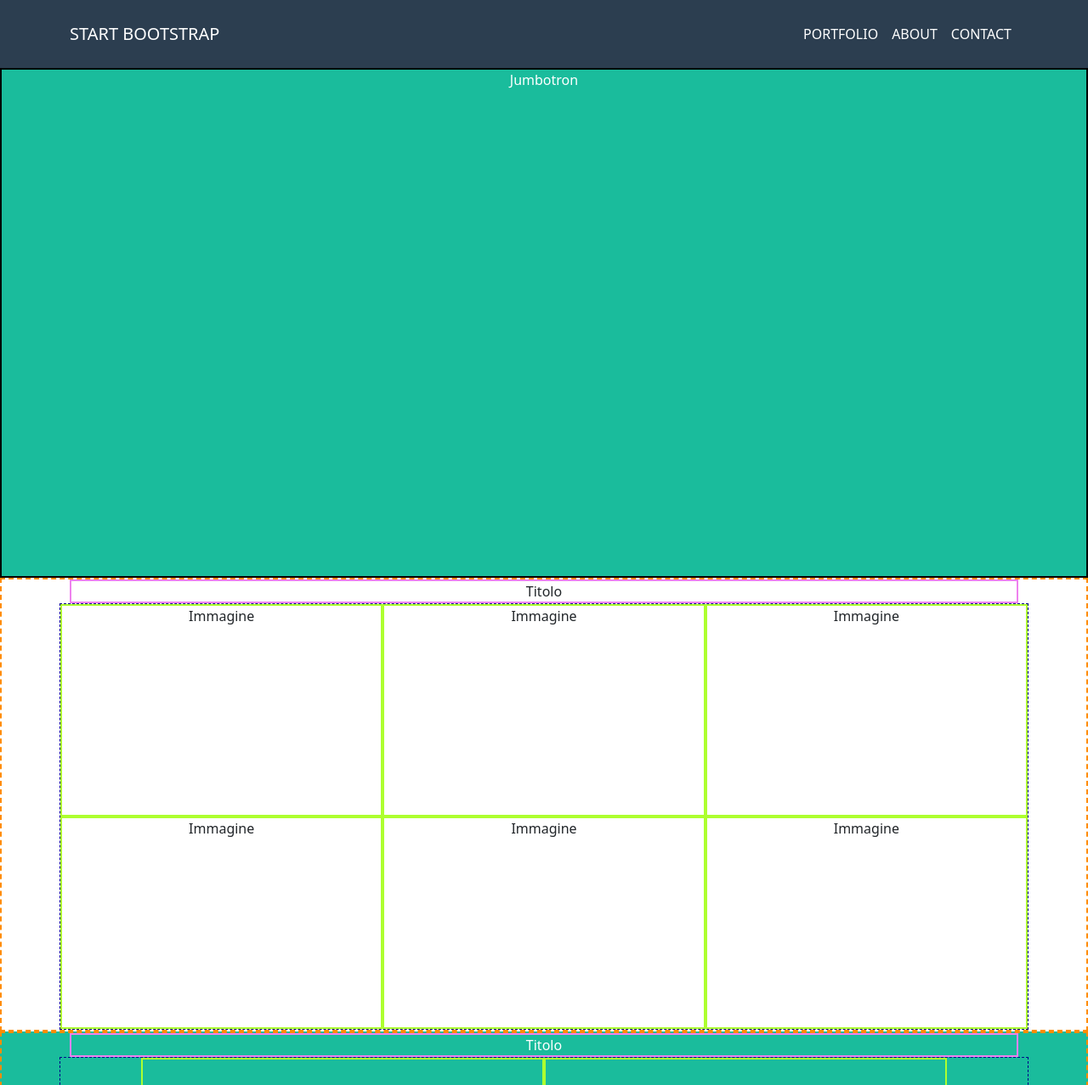
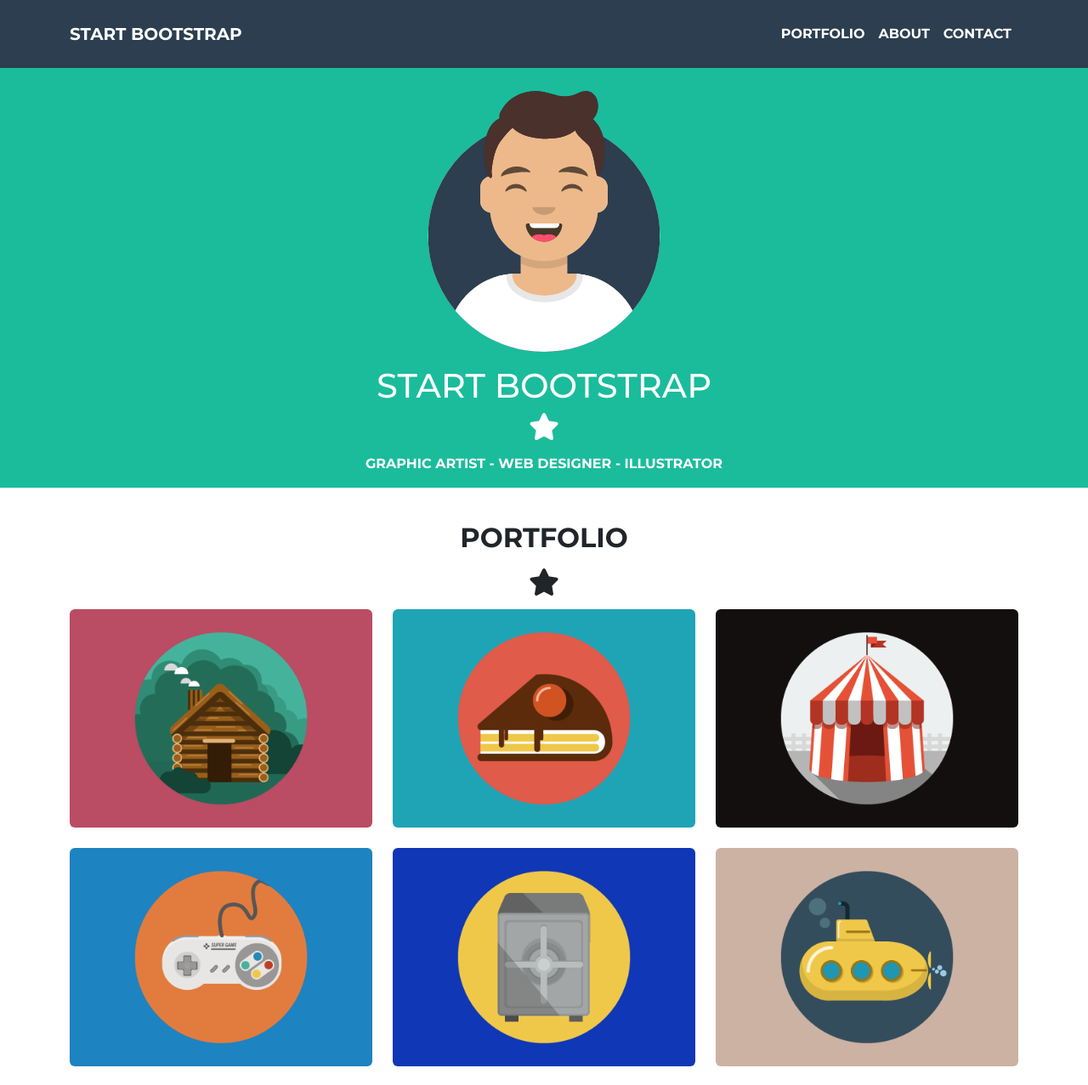
Before and after one commit to SantiGalvan/html-css-bootstrap-freelancer, a plain HTML site: page index.html in a window 1280 px wide. Shown: the top 1277 px of the page at 85% size. Drawn offline with nearby package versions, Linux system fonts and the light colour scheme.

Commit message:
added section portfolio & jumbotron

```diff
--- a/css/style.css
+++ b/css/style.css
@@ -6,8 +6,13 @@
 }
 
 /* General */
-section {
-    border: 2px dashed darkorange;
+body {
+    font-family: 'Montserrat', sans-serif;
+}
+
+img {
+    max-width: 100%;
+    height: auto;
 }
 
 /*? Header */
@@ -16,10 +21,6 @@ nav {
     background-color: #2c3e50;
 }
 
-.cs-jumbotron {
-    height: 600px;
-    background-color: #1abc9c;
-}
 
 /* Navbar */
 .navbar a {
@@ -40,30 +41,19 @@ nav {
 }
 
 /* Jumbotron */
-.cs-jumbotron-content {
-    border: 2px solid black;
-    color: white;
+#jumbotron {
+    background-color: #1abc9c;
+}
+
+.jumbotron-img {
+    width: 300px;
 }
 
 /*! Main */
 
 /* Section Portfolio */
-.cs-title-portfolio {
-    border: 2px solid violet;
-}
-
-.cs-row {
-    border: 1px dashed darkblue;
-}
-
-.cs-row .col {
-    border: 2px solid greenyellow;
-    height: 250px;
-}
-
-.cs-row .col-10 {
-    border: 2px solid greenyellow;
-    height: 250px;
+#portfolio {
+    margin: 40px 0;
 }
 
 /* Section About */
--- a/index.html
+++ b/index.html
@@ -10,6 +10,19 @@
     <link href="https://cdn.jsdelivr.net/npm/bootstrap@5.3.2/dist/css/bootstrap.min.css" rel="stylesheet"
         integrity="sha384-T3c6CoIi6uLrA9TneNEoa7RxnatzjcDSCmG1MXxSR1GAsXEV/Dwwykc2MPK8M2HN" crossorigin="anonymous">
 
+    <!-- Fontawesome -->
+    <link rel="stylesheet" href="https://cdnjs.cloudflare.com/ajax/libs/font-awesome/6.5.1/css/all.min.css"
+        integrity="sha512-DTOQO9RWCH3ppGqcWaEA1BIZOC6xxalwEsw9c2QQeAIftl+Vegovlnee1c9QX4TctnWMn13TZye+giMm8e2LwA=="
+        crossorigin="anonymous" referrerpolicy="no-referrer" />
+
+    <!-- Fonts -->
+    <link rel="preconnect" href="https://fonts.googleapis.com">
+    <link rel="preconnect" href="https://fonts.gstatic.com" crossorigin>
+    <link
+        href="https://fonts.googleapis.com/css2?family=Montserrat:wght@100;200;300;400;500;600;700;800;900&display=swap"
+        rel="stylesheet">
+
+
     <!-- Style -->
     <link rel="stylesheet" href="css/style.css">
 </head>
@@ -19,7 +32,7 @@
     <header>
 
         <!-- Navbar -->
-        <nav class="navbar navbar-expand-lg text-uppercase">
+        <nav class="navbar navbar-expand-lg text-uppercase fw-bold">
             <div class="container">
                 <a class="navbar-brand" href="#">Start Bootstrap</a>
                 <button class="navbar-toggler" type="button" data-bs-toggle="collapse" data-bs-target="#navbarNav"
@@ -43,25 +56,48 @@
         </nav>
 
         <!-- Jumbotron -->
-        <div class="cs-jumbotron">
-            <div class="cs-jumbotron-content text-center h-100">Jumbotron</div>
-        </div>
+        <section id="jumbotron">
+            <div class="container-fluid">
+                <div class="row">
+                    <div class="col text-center text-white text-uppercase fw-bold">
+                        <img src="img/avatar.svg" alt="" class="jumbotron-img mt-3">
+                        <h1 class="mt-3">Start Bootstrap</h1>
+                        <i class="fa-solid fa-star fa-2x mb-3"></i>
+                        <p>Graphic Artist - Web Designer - Illustrator</p>
+                    </div>
+                </div>
+            </div>
+        </section>
+
     </header>
 
     <!-- Main -->
     <main>
 
         <!-- Section Portfolio -->
-        <section id="potfolio">
-            <div class="container">
-                <div class="cs-title-portfolio text-center">Titolo</div>
-                <div class="row row-cols-1 row-cols-md-2 row-cols-lg-3 text-center cs-row">
-                    <div class="col">Immagine</div>
-                    <div class="col">Immagine</div>
-                    <div class="col">Immagine</div>
-                    <div class="col">Immagine</div>
-                    <div class="col">Immagine</div>
-                    <div class="col">Immagine</div>
+        <section id="portfolio">
+            <div class="container text-center">
+                <h2 class="cs-title-portfolio text-uppercase fw-bold mb-3">Portfolio</h2>
+                <i class="fa-solid fa-star fa-2x mb-3"></i>
+                <div class="row row-cols-1 row-cols-md-2 row-cols-lg-3 text-center cs-row gy-2">
+                    <div class="col">
+                        <figure><img class="rounded" src="img/cabin.png" alt=""></figure>
+                    </div>
+                    <div class="col">
+                        <figure><img class="rounded" src="img/cake.png" alt=""></figure>
+                    </div>
+                    <div class="col">
+                        <figure><img class="rounded" src="img/circus.png" alt=""></figure>
+                    </div>
+                    <div class="col">
+                        <figure><img class="rounded" src="img/game.png" alt=""></figure>
+                    </div>
+                    <div class="col">
+                        <figure><img class="rounded" src="img/safe.png" alt=""></figure>
+                    </div>
+                    <div class="col">
+                        <figure><img class="rounded" src="img/submarine.png" alt=""></figure>
+                    </div>
                 </div>
             </div>
         </section>
@@ -109,7 +145,7 @@
 
 
     <!-- Bootstrap Javascript -->
-    <script src="https://cdn.jsdelivr.net/npm/bootstrap@5.3.2/dist/js/bootstrap.bundle.min.js"
+    <script class="rounded" src="https://cdn.jsdelivr.net/npm/bootstrap@5.3.2/dist/js/bootstrap.bundle.min.js"
         integrity="sha384-C6RzsynM9kWDrMNeT87bh95OGNyZPhcTNXj1NW7RuBCsyN/o0jlpcV8Qyq46cDfL"
         crossorigin="anonymous"></script>
 
```
